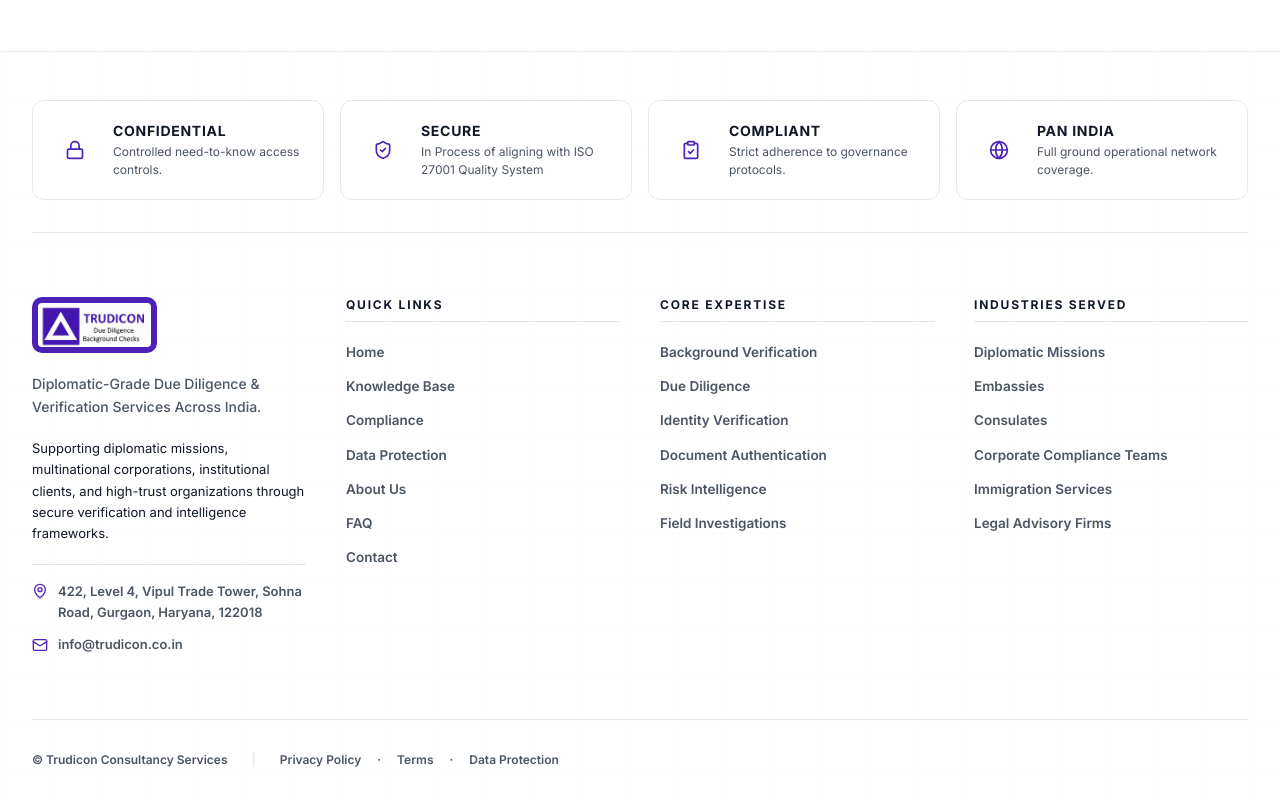
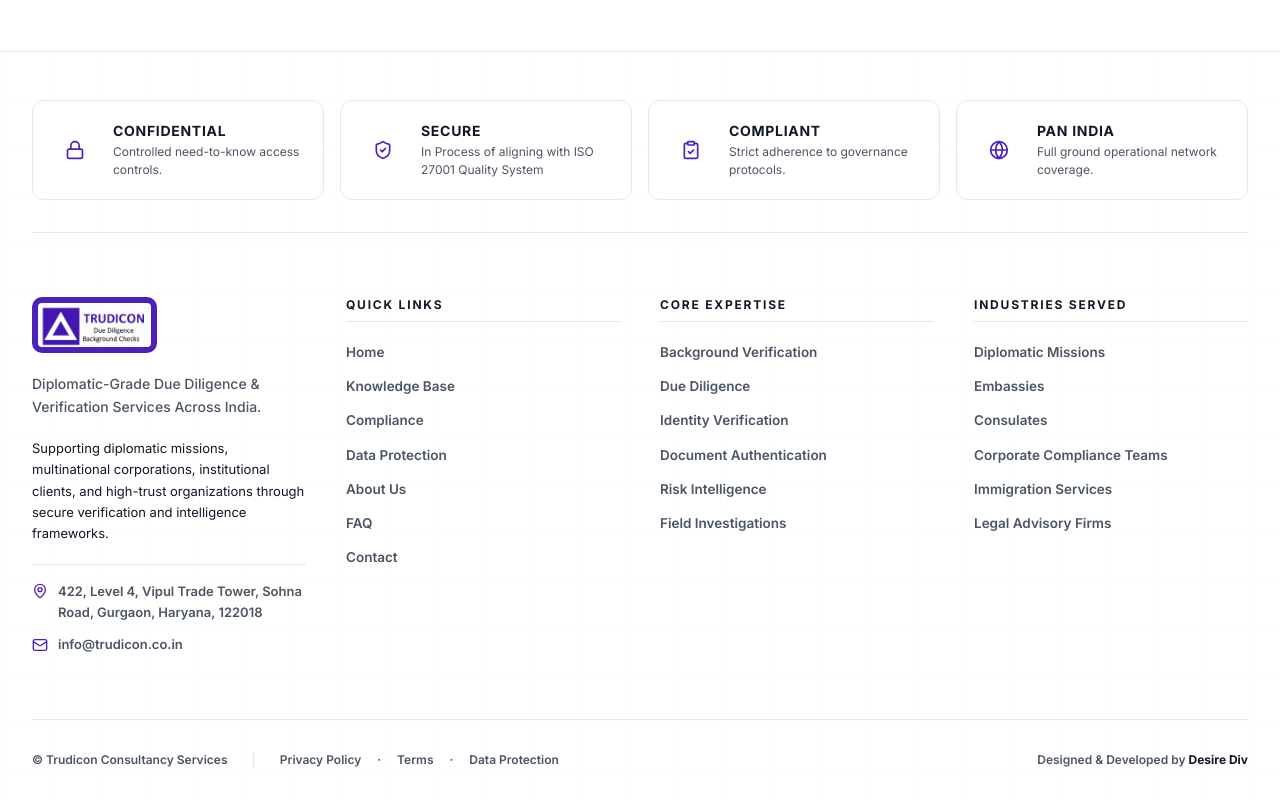
Before and after one commit to desirediv0/trudicon, a Next.js app: page / in a window 1280 px wide. Shown: the part 7003-7803 px from the top of the page. Built offline with nearby package versions, Linux system fonts and the light colour scheme.

Commit message:
feat: implement responsive SiteFooter component with trust strip and navigation sections

```diff
--- a/src/components/site/SiteFooter.tsx
+++ b/src/components/site/SiteFooter.tsx
@@ -288,7 +288,12 @@
                             </Link>
                         </div>
                     </div>
-
+                    <div className="font-semibold text-right">
+                        <span>Designed &amp; Developed by </span>
+                        <a href="https://desirediv.com/" target="_blank" rel="noopener noreferrer" className="hover:text-primary transition-colors text-foreground font-bold">
+                            Desire Div
+                        </a>
+                    </div>
                 </div>
             </div>
         </footer>
```
